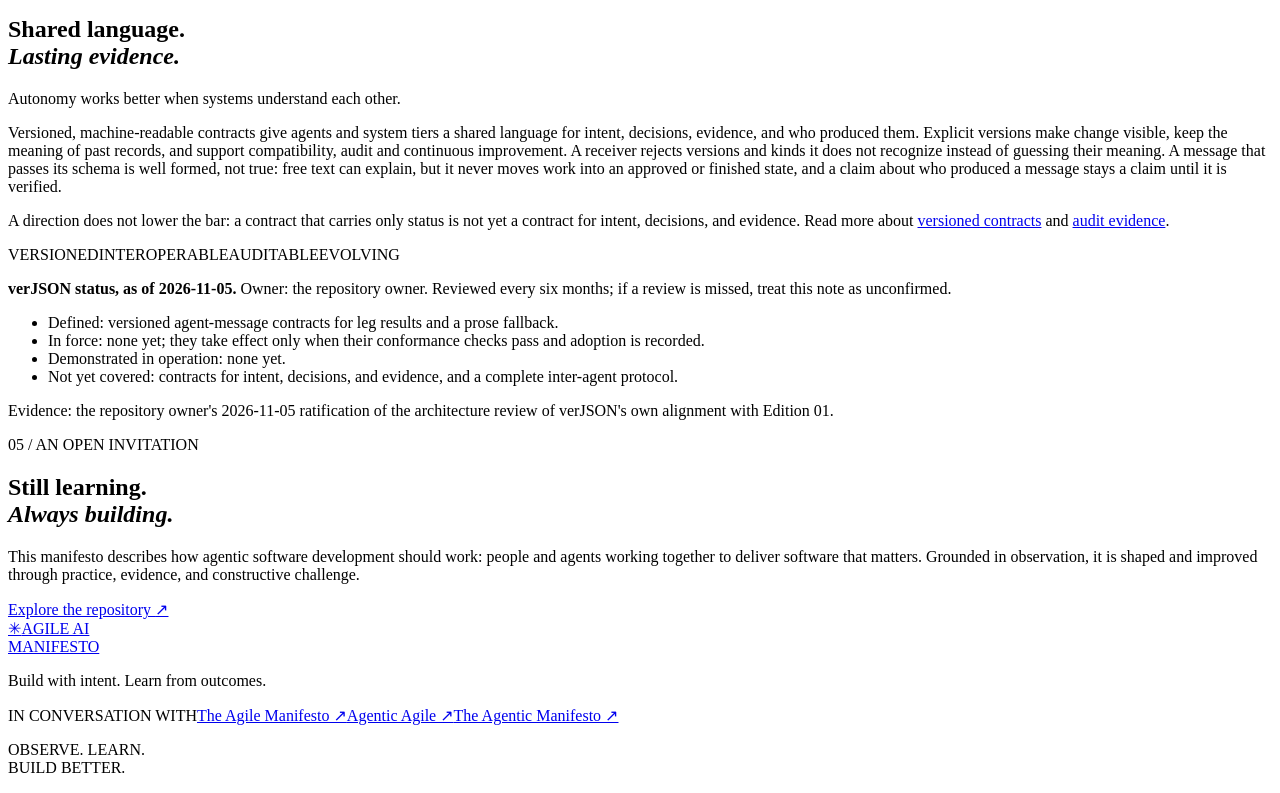
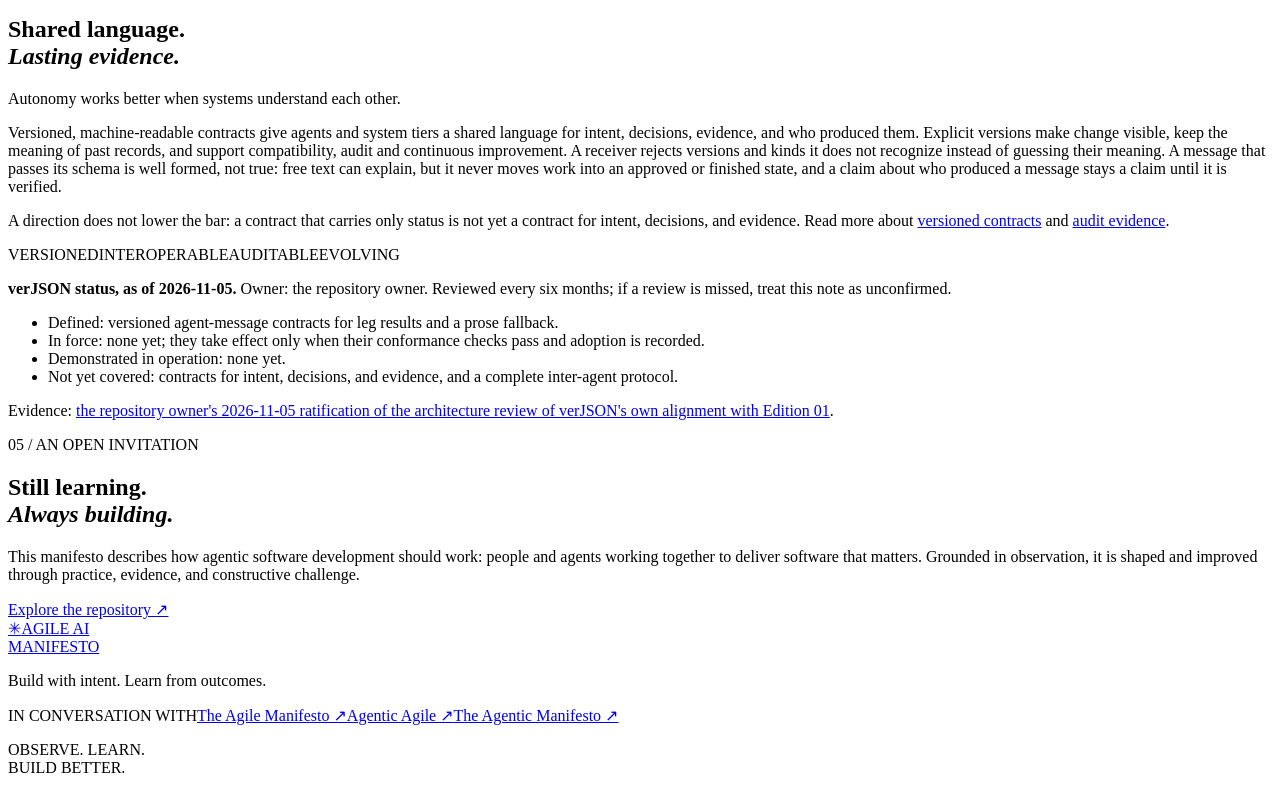
Before and after one commit to verJSON/agile-ai-manifesto, a website: page public/index.html in a window 1280 px wide. Shown: the part 5204-5997 px from the top of the page. Drawn offline with Linux system fonts and the light colour scheme.

Commit message:
docs(manifesto): link the status note's evidence to a public decision summary
M-03 requires the status note to link published evidence, and the README
already says the note links it. The evidence sentence's words are
unchanged and only wrapped in a link to the public summary that the next
commit adds. The absolute GitHub URL resolves once this lands on main.

Co-Authored-By: Claude Opus 5.5 <noreply@anthropic.com>

```diff
--- a/public/index.html
+++ b/public/index.html
@@ -83,7 +83,7 @@
       <li>Demonstrated in operation: none yet.</li>
       <li>Not yet covered: contracts for intent, decisions, and evidence, and a complete inter-agent protocol.</li>
     </ul>
-    <p>Evidence: the repository owner's 2026-11-05 ratification of the architecture review of verJSON's own alignment with Edition 01.</p>
+    <p>Evidence: <a href="https://github.com/verJSON/agile-ai-manifesto/blob/main/docs/decisions/edition-02.md">the repository owner's 2026-11-05 ratification of the architecture review of verJSON's own alignment with Edition 01</a>.</p>
   </section>
   <section id="about" class="closing"><div class="wrap closing-grid"><div><p class="section-label"><span>05</span> / AN OPEN INVITATION</p><h2>Still learning.<br><em>Always building.</em></h2></div><div><p>This manifesto describes how agentic software development should work: people and agents working together to deliver software that matters. Grounded in observation, it is shaped and improved through practice, evidence, and constructive challenge.</p><a class="button" href="https://github.com/VerJSON/agile-ai-manifesto">Explore the repository <span aria-hidden="true">↗</span></a></div></div></section>
 </main>
```
Also changed, not shown: scripts/site.test.mjs (+9 -0 lines).
